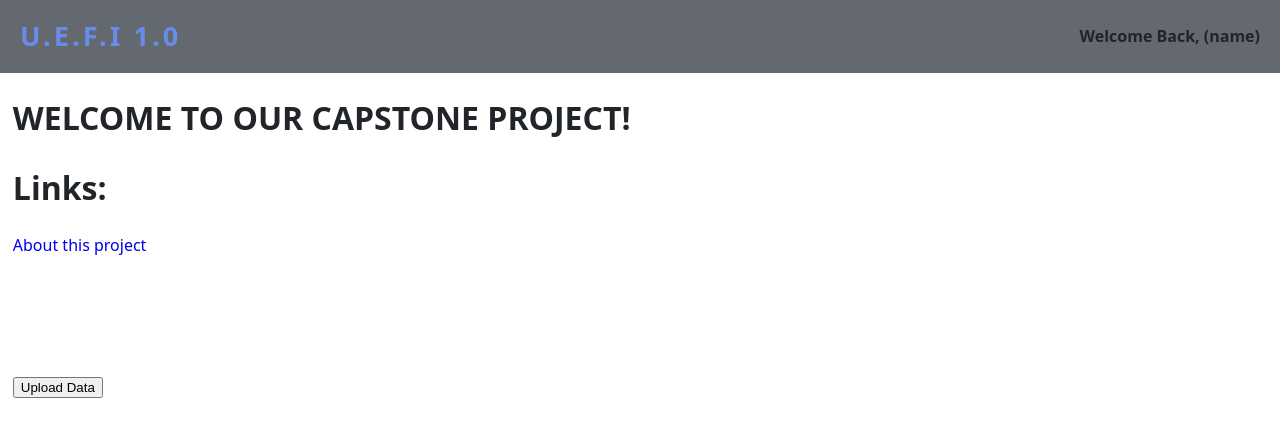
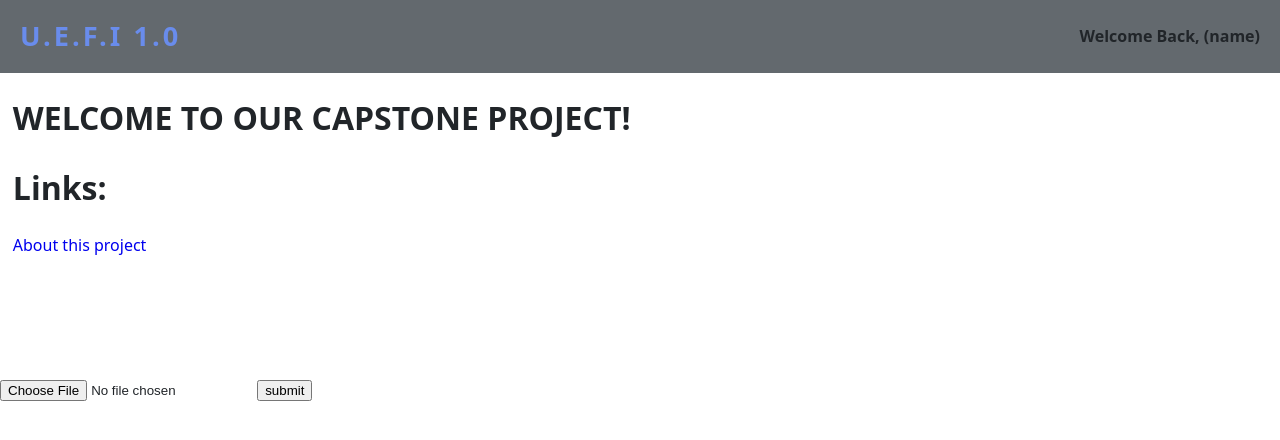
Before and after one commit to isobotka/SE4450-project-code, a plain HTML site: page GUI/index.html in a window 1280 px wide. Drawn offline with Linux system fonts and the light colour scheme.

Commit message:
Front-end uploading capability
Added front-end uploading capability

```diff
--- a/GUI/index.html
+++ b/GUI/index.html
@@ -34,9 +34,16 @@
         <a href = "about.html"> About this project </a>
 
         <br><br><br><br><br><br>
-        <button onclick="uploadData()">Upload Data</button>
+        <!--
+            <button onclick="uploadData()">Upload Data</button>
+        -->
 
         </div>
     </body>
 
+    <form id="uploadbanner" enctype="multipart/form-data" method="post" action="#">
+        <input id="fileupload" name="myfile" type="file" />
+        <input type="submit" value="submit" id="submit" onclick="uploadData()"/>
+     </form>
+
 </html>
--- a/GUI/index.js
+++ b/GUI/index.js
@@ -1,4 +1,4 @@
 function uploadData() {
     // non-functional stub
-   alert("Upload Data");
+   alert("Stub: Backend database needs to accept uploaded file!");
 }
```
